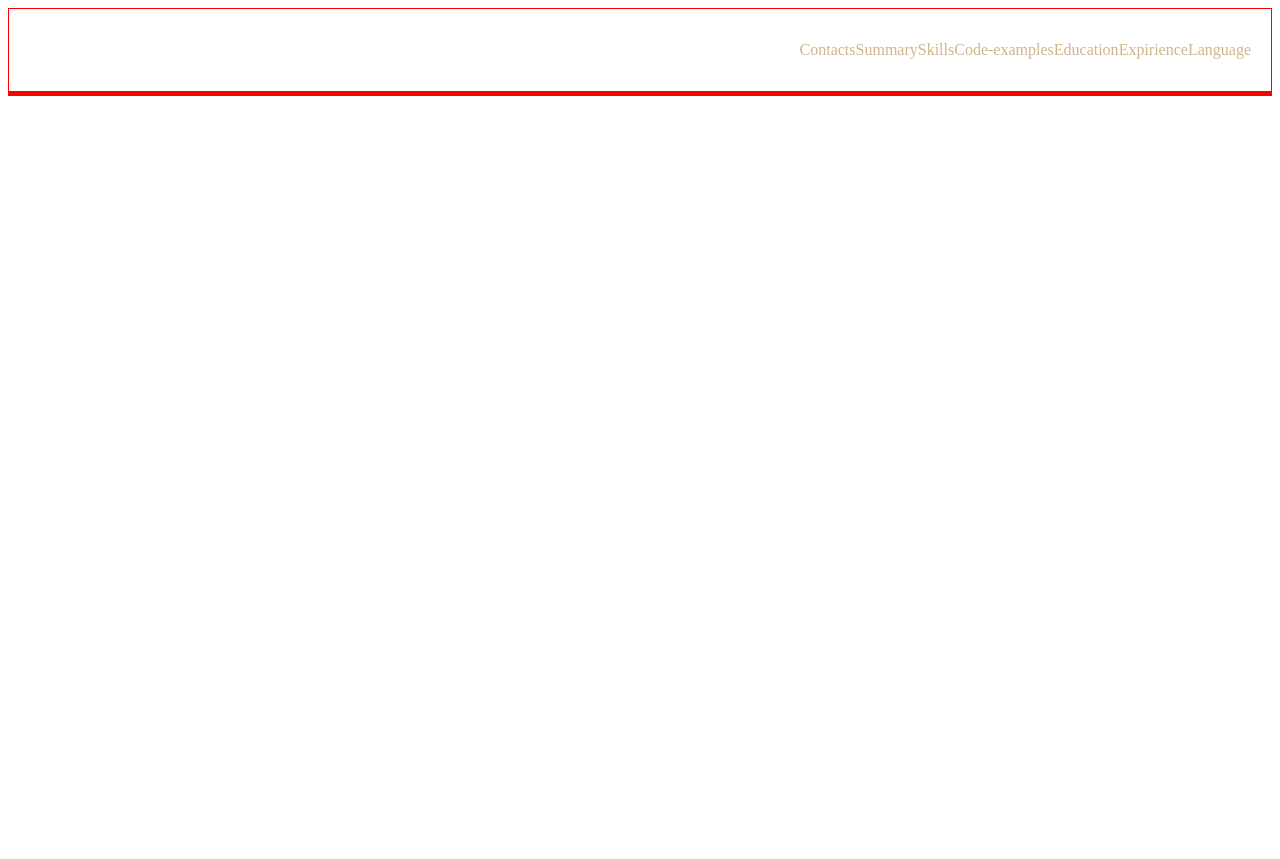
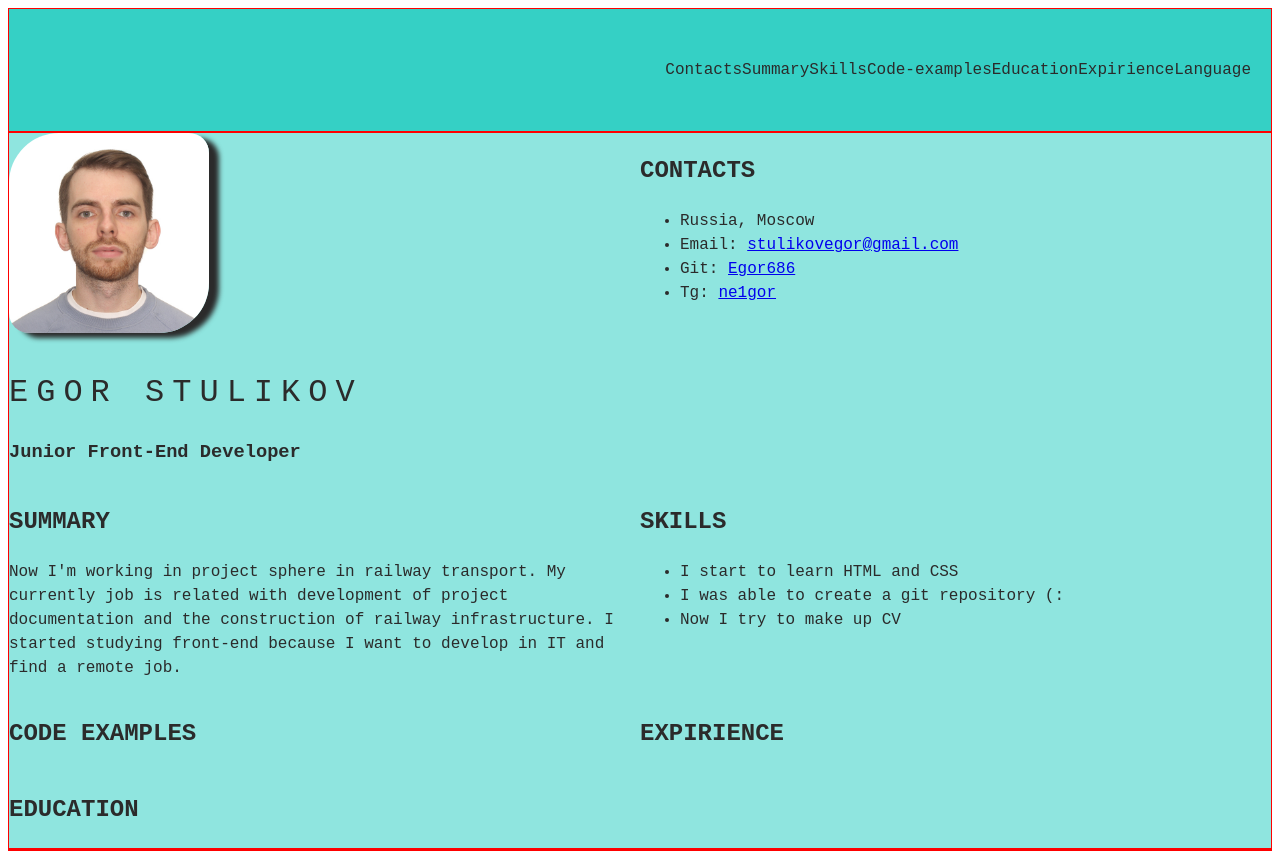
Before and after one commit to Egor686/rsschool-cv, a plain HTML site: page index.html in a window 1280 px wide. Before the commit the page ends 800 px from the top, so only its background shows below. Drawn offline with Linux system fonts and the light colour scheme; a web font is replaced by a local one.

Commit message:
fix: fix some bugs

```diff
--- a/index.html
+++ b/index.html
@@ -7,6 +7,9 @@
     <title>CV Stulikov Egor</title>
     <link rel="stylesheet" href="style.css">
     <link rel="icon" href="assets\img\cv favicon.ico">
+    <link rel="preconnect" href="https://fonts.googleapis.com">
+    <link rel="preconnect" href="https://fonts.gstatic.com" crossorigin>
+    <link href="https://fonts.googleapis.com/css2?family=Chivo+Mono:wght@100;200&display=swap" rel="stylesheet">
 </head>
 <body>
     <header class="header">
@@ -25,9 +28,53 @@
         </div>
     </header>
 
-    <main class="main">
+    <main class="main main-container">
         <div class="container"></div>
-
+        <section class="section" id="profile">
+            <img src="assets\img\image.jpg" alt="profile logo" class="profile-logo">
+            <h1 class="section-title main-title">Egor Stulikov</h1>
+            <h3 class="section-subtitle">Junior Front-End Developer</h3>
+        </section>
+        <section class="section" id="contacts">
+            <h2 class="section-title">Contacts</h2>
+            <ul class="section-list">
+                <li>Russia, Moscow</li>
+                <li>Email:
+                    <a href="https://mail.google.com/mail/u/0/?ogbl#inbox">stulikovegor@gmail.com</a>
+                </li>
+                <li>Git:
+                    <a href="https://github.com/Egor686">Egor686</a>
+                </li>
+                <li>Tg:
+                    <a href="https://t.me/ne1gor">ne1gor</a>
+                </li>
+            </ul>
+        </section>
+        <section class="section" id="summary">
+            <h2 class="section-title">Summary</h2>
+            <p class="summary text">
+                Now I'm working in project sphere in railway transport.
+                My currently job is related with development of project documentation and the construction of railway infrastructure.
+                I started studying front-end because I want to develop in IT and find a remote job.
+            </p>
+        </section>
+        <section class="section" id="skills">
+            <h2 class="section-title">Skills</h2>
+            <ul>
+                <li>I start to learn HTML and CSS</li>
+                <li>I was able to create a git repository (:</li>
+                <li>Now I try to make up CV</li>
+            </ul>
+        </section>
+        <section class="section" id="code examples">
+            <h2 class="section-title">Code examples</h2>
+        </section>
+        <section class="section" id="expirience">
+            <h2 class="section-title">Expirience</h2>
+        </section>
+        <section class="section" id="education">
+            <h2 class="section-title">Education</h2>
+        </section>
     </main>
 
     <footer class="footer">
--- a/style.css
+++ b/style.css
@@ -1,24 +1,27 @@
 .nav-list {
     list-style: none;
   }
-
-@font-face {
-    font-family: sans-serif;
-    src: url(assets\fonts\KronaOne-Regular.ttf);
-}
 
 *{
     box-sizing: border-box;
 }
 
 body {
+    font-family: 'Chivo Mono', monospace;
     display: flex;
     flex-direction: column;
     justify-content: space-between;
+    min-width: 320px;
+    min-height: 100vh;
+    font-size: 16px;
+    font-weight: 400;
+    line-height: 1.5;
+    color: #2B2B2B;
   }
 
 .header{
     border: 1px solid red;
+    background-color: #35D0C5;
 }
 
 .main{
@@ -39,14 +42,74 @@ body {
     justify-content: flex-end;
     align-items: center;
     padding: 0 20px;
-    line-height: 50px;
+    line-height: 90px;
   }
 
   .nav-link{
     text-decoration: none;
-    color: tan;
+    color: #2B2B2B;
+    transition: 0.5s;
+  }
+
+  .nav-list :hover{
+    color: #FFFFFF;
+    text-decoration: underline;
+  }
+
+  .main-container {
+    display: flex;
+    flex-wrap: wrap;
+    background-color:#8FE5DF;
+  }
+
+  .section {
+    width: 50%;
+  }
+
+  @media (max-width: 768px) {
+    .section {
+      width: 100%;
+    }
+  }
+
+  .section-title{
+    color: #2B2B2B;
+    text-transform: uppercase;
+  }
+
+  .main-title {
+    position: relative;
+    padding: 0;
+    margin-bottom: 20px;
+    color: #2B2B2B;
+    font-size: 32px;
+    font-weight: 300;
+    letter-spacing: 8px;
+    line-height: 50px;
+    word-spacing: px;
+  }
+  .profile-logo{
+    width: 200px;
+    height: 200px;
+    object-fit: cover;
+    border-radius: 25% 10%;
+    box-shadow: 10px 5px 5px #2B2B2B;
     transition: .3s;
+  }
 
+  .profile-logo:hover{
+    filter:blur(1px);
+  }
 
+  img {
+    overflow-clip-margin: content-box;
+    overflow: clip;
+  }
 
-  }
+  .summary text {
+    display: block;
+    margin-block-start: 1em;
+    margin-block-end: 1em;
+    margin-inline-start: 0px;
+    margin-inline-end: 0px;
+}
```
Also changed, not shown: 1 other file.
